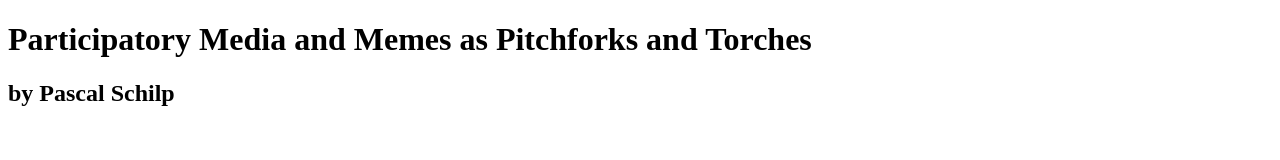
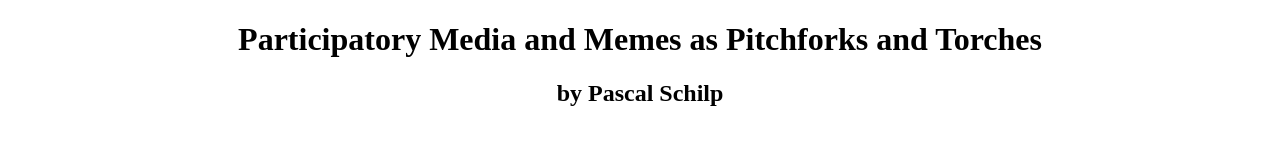
Before and after one commit to kabk/go-theses-17-pascal-schilp, a plain HTML site: page index.html in a window 1280 px wide. Drawn offline with Linux system fonts and the light colour scheme.

Commit message:
centered
centered

```diff
--- a/index.html
+++ b/index.html
@@ -5,7 +5,7 @@
 </head>
 
 	<body>
-		<h1>Participatory Media and Memes as Pitchforks and Torches</h1>
-		<h2>by Pascal Schilp</h2>
+		<center><h1>Participatory Media and Memes as Pitchforks and Torches</h1>
+		<h2>by Pascal Schilp</h2></center>
 	</body>
 </html>
```
